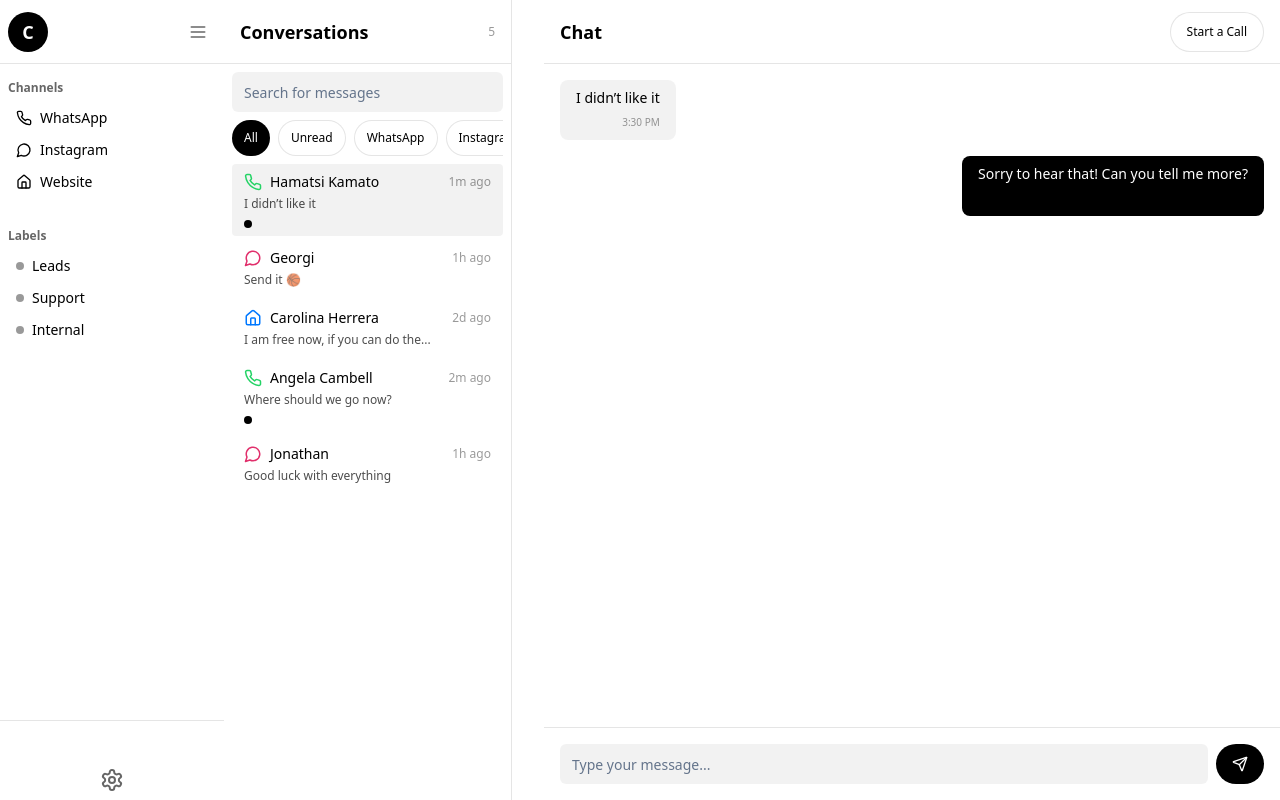
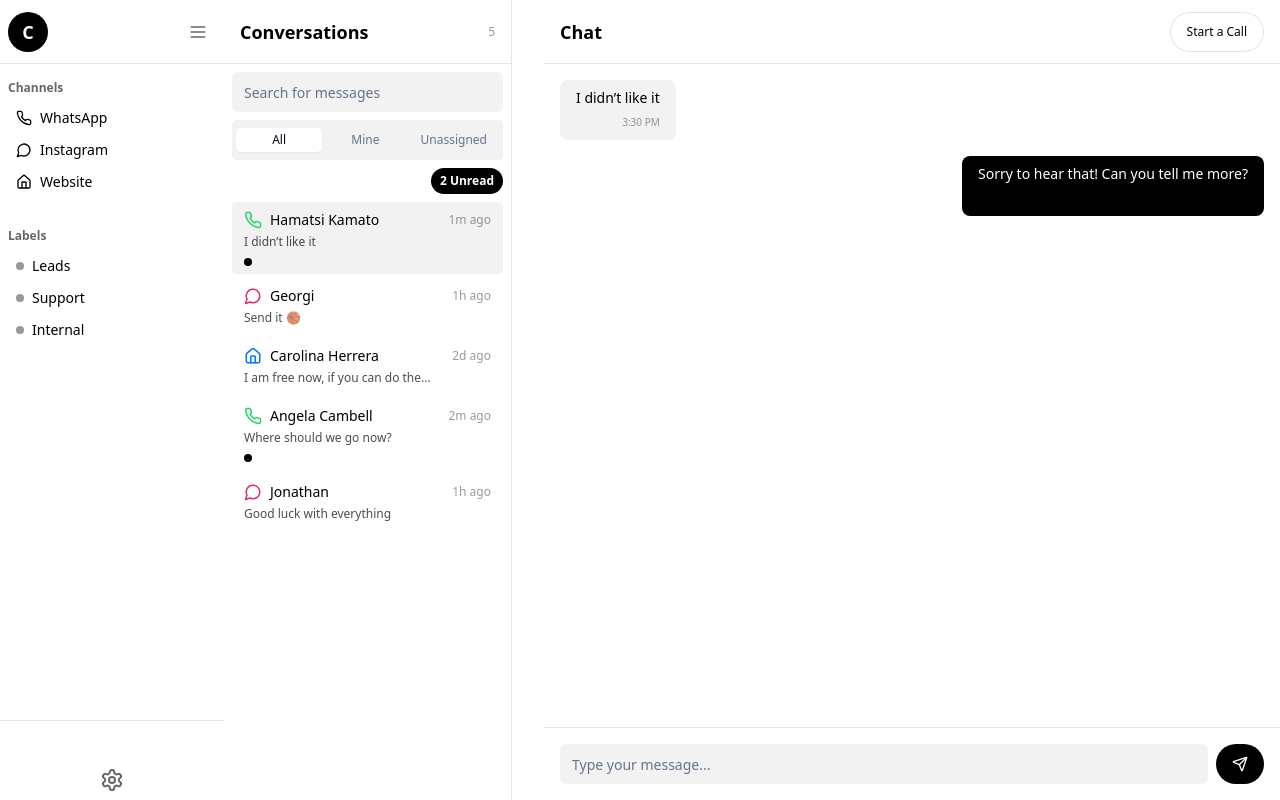
Before and after one commit to Digigit24/celiyo, a React (Vite) app: page / in a window 1280 px wide. Built offline with nearby package versions, Linux system fonts and the light colour scheme.

Commit message:
[dyad] Replaced chips with tabs (All, Mine, Unassigned) with subtle border radius and filtering - wrote 1 file(s)

```diff
--- a/src/components/ConversationList.tsx
+++ b/src/components/ConversationList.tsx
@@ -3,6 +3,7 @@ import { Input } from "@/components/ui/input";
 import { ScrollArea } from "@/components/ui/scroll-area";
 import { Button } from "@/components/ui/button";
 import { Badge } from "@/components/ui/badge";
+import { Tabs, TabsList, TabsTrigger } from "@/components/ui/tabs";
 import { Phone, MessageCircle, Home } from "lucide-react";
 
 const conversations = [
@@ -48,14 +49,6 @@ const conversations = [
   },
 ];
 
-const FILTERS = [
-  { label: "All", value: "all" },
-  { label: "Unread", value: "unread" },
-  { label: "WhatsApp", value: "whatsapp" },
-  { label: "Instagram", value: "instagram" },
-  { label: "Website", value: "website" },
-];
-
 const channelIcon = (channel: string) => {
   switch (channel) {
     case "whatsapp":
@@ -76,15 +69,15 @@ type Props = {
 };
 
 export const ConversationList = ({ selectedId, onSelect, isMobile }: Props) => {
-  const [filter, setFilter] = useState("all");
   const [search, setSearch] = useState("");
+  const [tab, setTab] = useState("all");
 
-  // Filter conversations
+  // Filter conversations by tab
   let filtered = conversations;
-  if (filter === "unread") {
-    filtered = filtered.filter((c) => c.unread);
-  } else if (filter !== "all") {
-    filtered = filtered.filter((c) => c.channel === filter);
+  if (tab === "mine") {
+    filtered = filtered.filter((c) => parseInt(c.id) % 2 === 0); // Example: "Mine" = even IDs
+  } else if (tab === "unassigned") {
+    filtered = filtered.filter((c) => parseInt(c.id) % 2 !== 0); // Example: "Unassigned" = odd IDs
   }
   if (search.trim()) {
     filtered = filtered.filter(
@@ -94,7 +87,7 @@ export const ConversationList = ({ selectedId, onSelect, isMobile }: Props) => {
     );
   }
 
-  const unreadCount = conversations.filter((c) => c.unread).length;
+  const unreadCount = filtered.filter((c) => c.unread).length;
 
   return (
     <aside className={`flex flex-col ${isMobile ? "w-full" : "w-72"} border-r border-black/10 bg-white min-h-screen`}>
@@ -109,37 +102,36 @@ export const ConversationList = ({ selectedId, onSelect, isMobile }: Props) => {
           value={search}
           onChange={e => setSearch(e.target.value)}
         />
-        <div
-          className="flex items-center overflow-x-auto whitespace-nowrap gap-2 scrollbar-none"
-          style={{
-            msOverflowStyle: "none",
-            scrollbarWidth: "none",
-          }}
-        >
-          {FILTERS.map((f) => (
-            <Button
-              key={f.value}
-              size="sm"
-              variant={filter === f.value ? "default" : "outline"}
-              className={`rounded-full px-3 py-1 text-xs ${filter === f.value ? "bg-black text-white" : "bg-white text-black border-black/10"} flex-shrink-0`}
-              onClick={() => setFilter(f.value)}
+        <Tabs value={tab} onValueChange={setTab}>
+          <TabsList className="w-full flex bg-black/5 p-1" style={{ borderRadius: 5 }}>
+            <TabsTrigger
+              value="all"
+              className="flex-1 text-xs px-3 py-1"
+              style={{ borderRadius: 5 }}
             >
-              {f.label}
-            </Button>
-          ))}
-          {unreadCount > 0 && (
-            <Badge className="ml-2 bg-black text-white rounded-full px-2 py-1 text-xs flex-shrink-0">
-              {unreadCount} Unread
-            </Badge>
-          )}
-        </div>
-        <style>
-          {`
-            .scrollbar-none::-webkit-scrollbar {
-              display: none;
-            }
-          `}
-        </style>
+              All
+            </TabsTrigger>
+            <TabsTrigger
+              value="mine"
+              className="flex-1 text-xs px-3 py-1"
+              style={{ borderRadius: 5 }}
+            >
+              Mine
+            </TabsTrigger>
+            <TabsTrigger
+              value="unassigned"
+              className="flex-1 text-xs px-3 py-1"
+              style={{ borderRadius: 5 }}
+            >
+              Unassigned
+            </TabsTrigger>
+          </TabsList>
+        </Tabs>
+        {unreadCount > 0 && (
+          <Badge className="bg-black text-white rounded-full px-2 py-1 text-xs self-end">
+            {unreadCount} Unread
+          </Badge>
+        )}
       </div>
       <ScrollArea className="flex-1">
         <ul className="px-2 pb-4">
```
